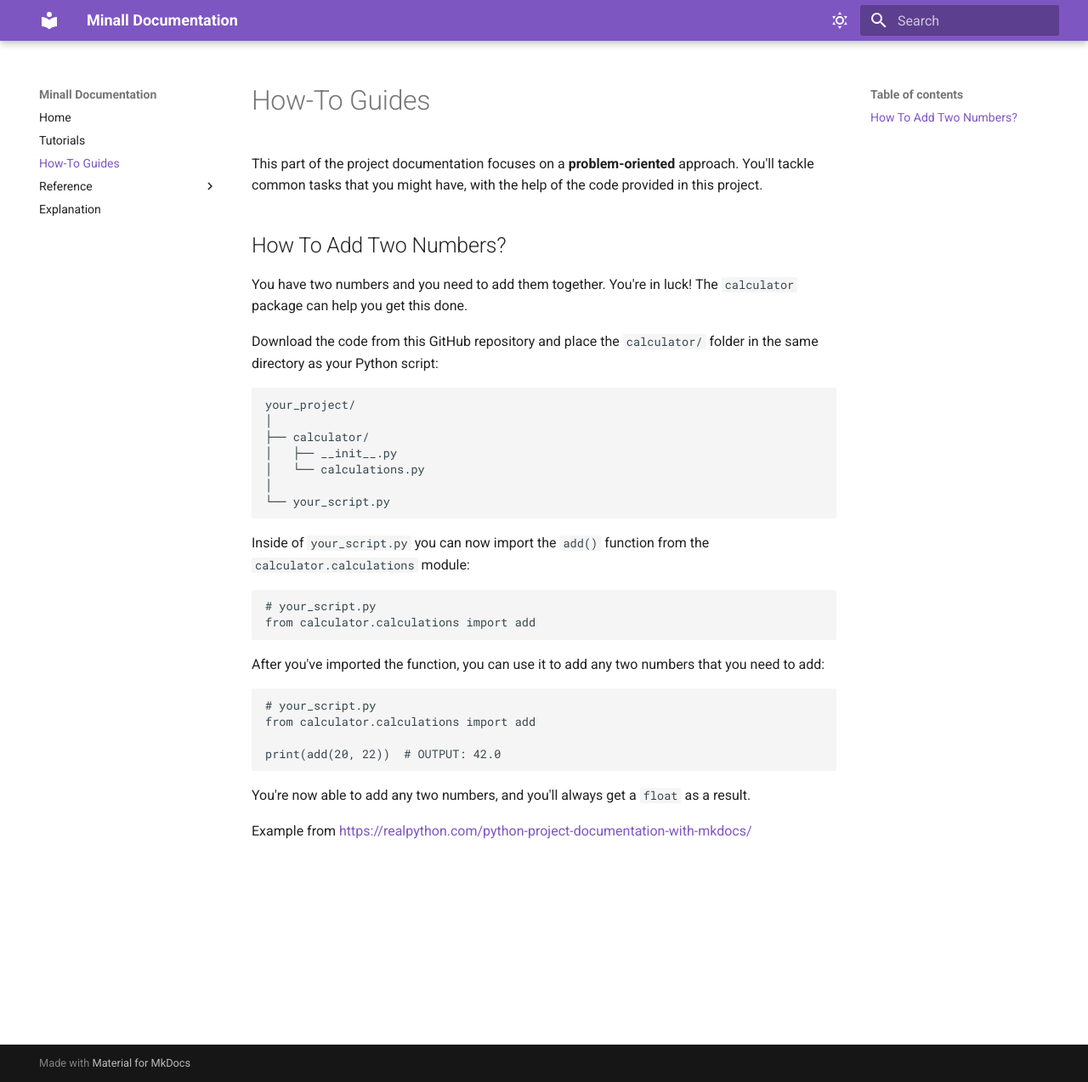
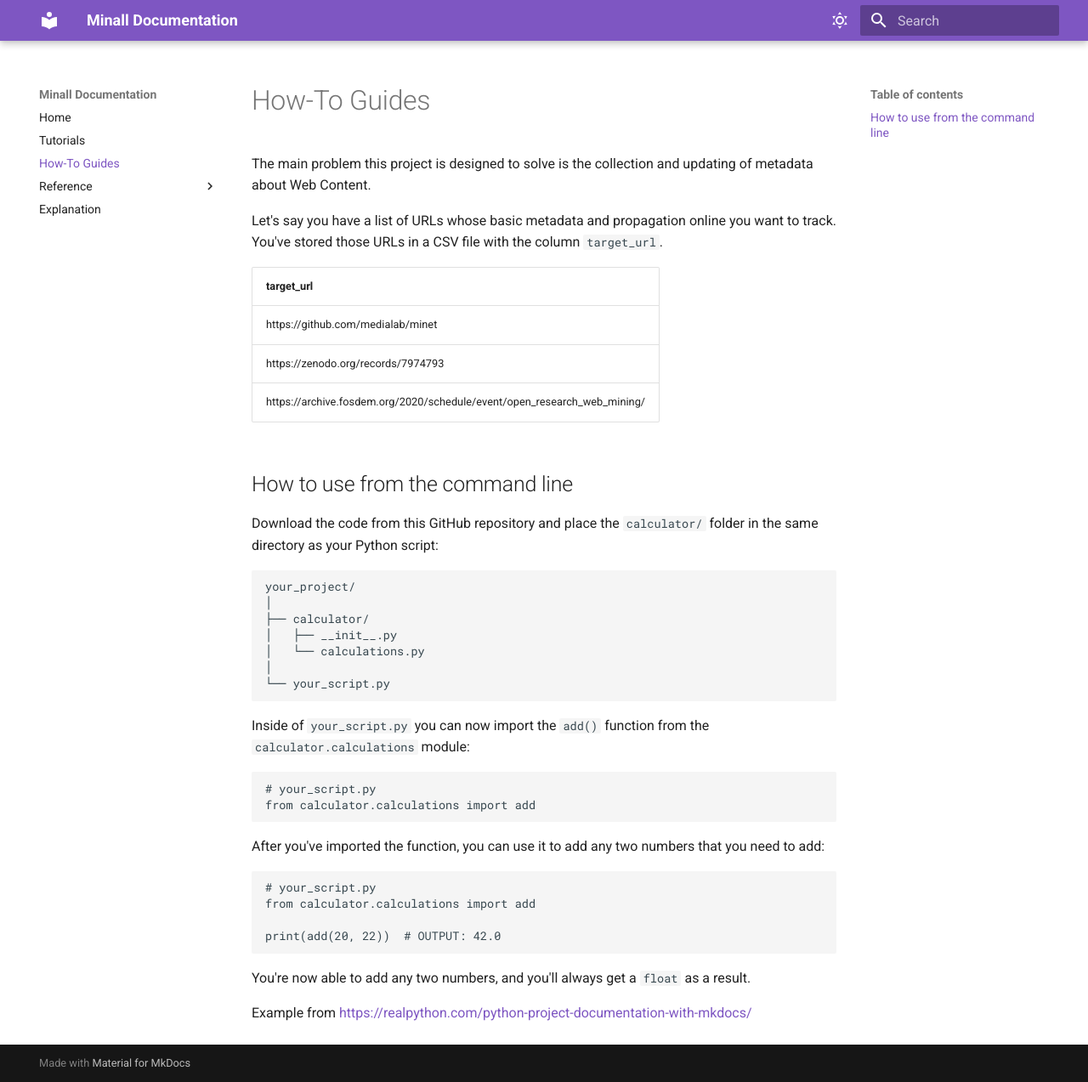
Before and after one commit to medialab/minall, an MkDocs documentation site: the page built from docs/how-to-guides.md, in a window 1280 px wide and 1273 px high. Shown: the whole window at 85% size. Built offline with MkDocs 1.6.1 and Material for MkDocs 9.7.7, drawn with Linux system fonts in a browser that asks for light colours.

Commit message:
more doc

```diff
--- a/docs/doctest/minall_init_example.csv
+++ b/docs/doctest/minall_init_example.csv
@@ -1,2 +1,2 @@
-url
+target_url
 https://github.com/medialab/minall
--- a/docs/how-to-guides.md
+++ b/docs/how-to-guides.md
@@ -1,13 +1,15 @@
-This part of the project documentation focuses on a
-**problem-oriented** approach. You'll tackle common
-tasks that you might have, with the help of the code
-provided in this project.
+The main problem this project is designed to solve is the collection and updating of metadata about Web Content.
 
-## How To Add Two Numbers?
+Let's say you have a list of URLs whose basic metadata and propagation online you want to track. You've stored those URLs in a CSV file with the column `target_url`.
 
-You have two numbers and you need to add them together.
-You're in luck! The `calculator` package can help you
-get this done.
+|target_url|
+|---|
+|https://github.com/medialab/minet|
+|https://zenodo.org/records/7974793|
+|https://archive.fosdem.org/2020/schedule/event/open_research_web_mining/|
+
+
+## How to use from the command line
 
 Download the code from this GitHub repository and place
 the `calculator/` folder in the same directory as your
```
Also changed, not shown: docs/reference/enrichment.md (+2 -2 lines).
